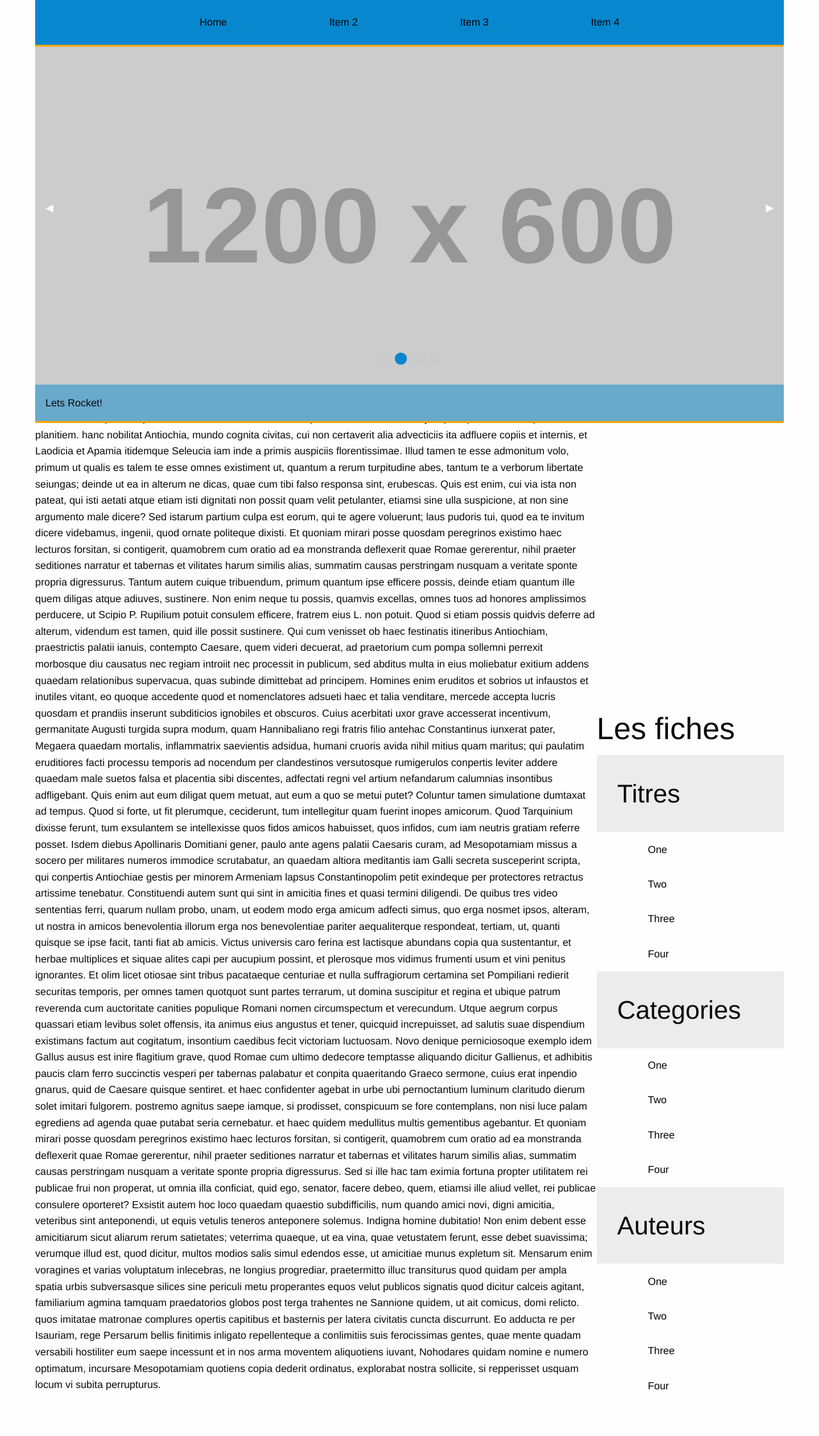
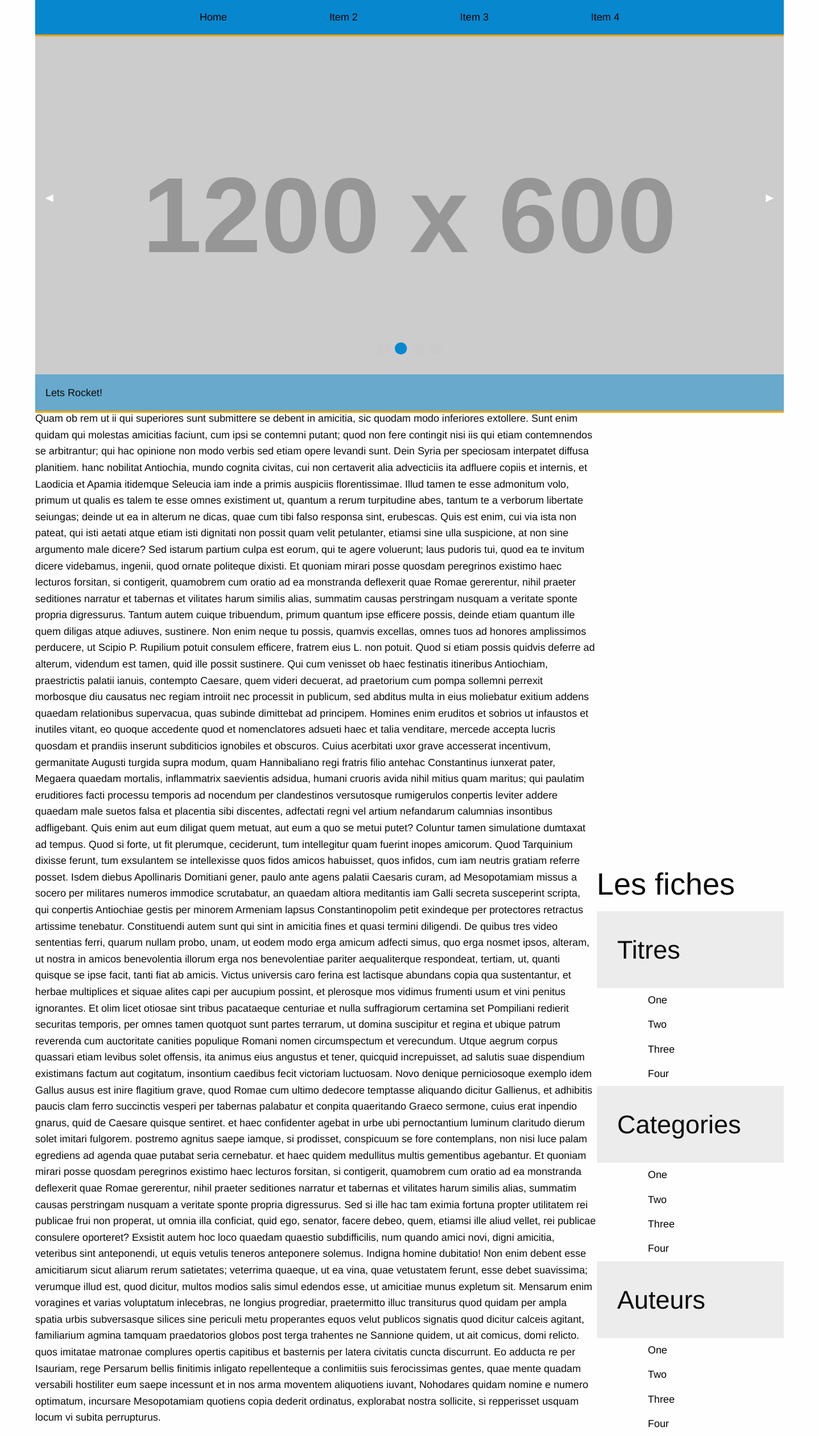
Before and after one commit to julien13berteloot/CatClinic, a PHP site: page / in a window 1280 px wide. Shown: the whole page at 64% size. Before the commit the page ends 2173 px from the top, so only its background shows below. Run offline with PHP 8.4, Linux system fonts and the light colour scheme; grey boxes labelled with a size stand in for pictures from a placeholder-image service; some libraries are stand-ins or nearby versions.

Commit message:
Correction Bug sticky

```diff
--- a/scss/_settings.scss
+++ b/scss/_settings.scss
@@ -96,7 +96,7 @@ $global-weight-bold: bold;
 $global-radius: 0;
 //-------------------ESPACEMENT <li> MENU PRINCIPAL ---------------//
 //$global-menu-padding: 0.7rem 1rem;
-$global-menu-padding: 1.2rem 5rem;
+$global-menu-padding: 0.7rem 5rem;
 //-----------------------------------------------------------------//
 $global-menu-nested-margin: 1rem;
 $global-text-direction: ltr;
@@ -542,8 +542,8 @@ $orbit-bullet-margin: 0.1rem;
 /*----------------------------------GESTIONS DES PUCES-----------------------------*/
 //$orbit-bullet-margin-top: 0.8rem;
 $orbit-bullet-margin-top: -7rem;
-/*---------------------------------------------------------------------------------*/
-$orbit-bullet-margin-bottom: 0.8rem;
+//$orbit-bullet-margin-bottom: 0.8rem;
+$orbit-bullet-margin-bottom: 5rem;
 /*-----------------------------GESTIONS COULEURS PUCES-----------------------------*/
 //$orbit-caption-background: rgba($black, 0.5);
 $orbit-caption-background: rgba($monbleu, 0.5);
```
Also changed, not shown: css/app.css.
